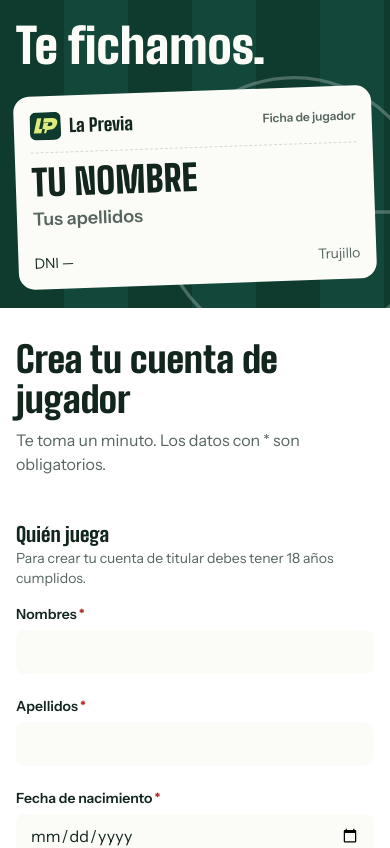
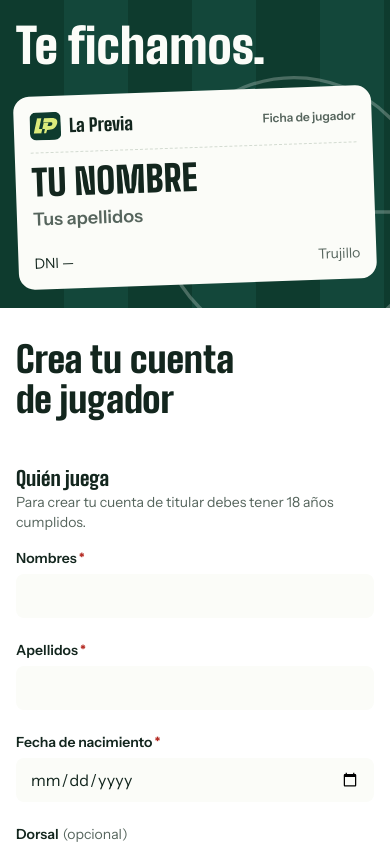
Before and after one commit to andr2116d/canchas-reservas, a Next.js app in the folder client/: page /registro in a window 390 px wide. Shown: the top 848 px of the page. Built offline with nearby package versions, Linux system fonts and the light colour scheme.

Commit message:
fix: quitar el subtítulo y la versión visible del registro

```diff
--- a/client/src/features/registro/componentes/documentos-del-registro.tsx
+++ b/client/src/features/registro/componentes/documentos-del-registro.tsx
@@ -1,5 +1,3 @@
-import { VERSION_LEGAL_DEL_REGISTRO } from "../servicios/version-legal-del-registro";
-
 /** Tarjeta de términos y privacidad que se abre junto a la casilla de aceptación. */
 export function DocumentosDelRegistro() {
   return (
@@ -7,21 +5,20 @@ export function DocumentosDelRegistro() {
       <summary className="cursor-pointer py-3 font-semibold text-botella focus-visible:outline-2 focus-visible:outline-botella">
         Leer términos y privacidad
       </summary>
-      <div className="mb-3 space-y-4 rounded-lg border border-linea bg-tiza p-4 text-tinta">
-        <section className="space-y-2">
-          <h2 className="font-semibold">Términos y condiciones</h2>
+      <div className="mb-3 divide-y divide-linea rounded-lg border border-linea bg-tiza p-4 leading-relaxed text-pretty text-tinta">
+        <section className="space-y-2 pb-4">
+          <h2 className="font-semibold text-balance">Términos y condiciones</h2>
           <p>Tu cuenta de La Previa identifica a la persona responsable de una reserva de cancha de fútbol 5 o 7.</p>
           <p>El titular de la reserva debe tener 18 años cumplidos. Usa tus propios datos y protege tu contraseña.</p>
           <p>Si haces una reserva, podrás revisar el turno, el precio y las condiciones aplicables antes de pagar.</p>
         </section>
-        <section className="space-y-2">
-          <h2 className="font-semibold">Política de privacidad</h2>
+        <section className="space-y-2 pt-4">
+          <h2 className="font-semibold text-balance">Política de privacidad</h2>
           <p>Usamos tus nombres, apellidos y documento para identificar al titular y tu fecha de nacimiento para comprobar que eres mayor de edad.</p>
           <p>Tu correo y contraseña te permiten acceder a la cuenta. Pedimos tu celular para contactarte sobre tus reservas. Puedes elegir un dorsal para tu ficha.</p>
           <p>Protegemos tus datos de identificación y contacto con cifrado y guardamos una huella protegida de tu contraseña.</p>
           <p>Puedes ejercer tus derechos de acceso, rectificación, cancelación y oposición. Los datos del responsable, el canal de atención, los destinatarios y los plazos de conservación se precisarán en la versión para publicación.</p>
         </section>
-        <p className="text-xs text-grava">Versión {VERSION_LEGAL_DEL_REGISTRO}</p>
       </div>
     </details>
   );
--- a/client/src/features/registro/componentes/registro-de-jugador.tsx
+++ b/client/src/features/registro/componentes/registro-de-jugador.tsx
@@ -15,10 +15,9 @@ export function RegistroDeJugador() {
         <PanelDeLaFicha />
         <main className="px-4 py-8 sm:px-10 lg:py-12">
           <div className="mx-auto max-w-xl">
-            <h1 className="font-titular text-4xl font-black text-tinta sm:text-5xl">Crea tu cuenta de jugador</h1>
-            <p className="mt-2 mb-6 text-grava">
-              Te toma un minuto. <span>Los datos con * son obligatorios.</span>
-            </p>
+            <h1 className="mb-6 font-titular text-4xl font-black text-balance text-tinta sm:mb-8 sm:text-5xl">
+              Crea tu cuenta de jugador
+            </h1>
             <FormularioRegistro alEnviarRegistro={enviarRegistro} errorGeneral={errorGeneral} />
           </div>
         </main>
```
Also changed, not shown: 1 other file (tests, documents, lock files or other folders).
